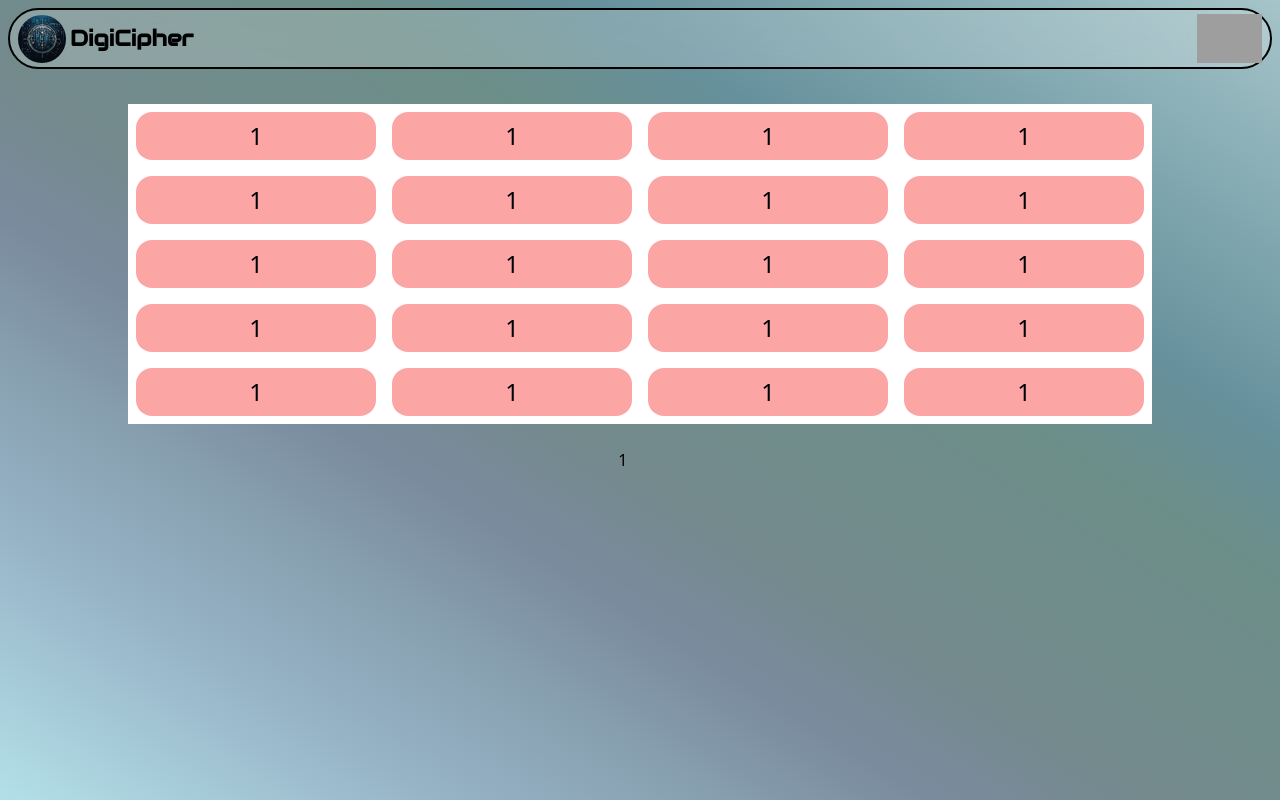
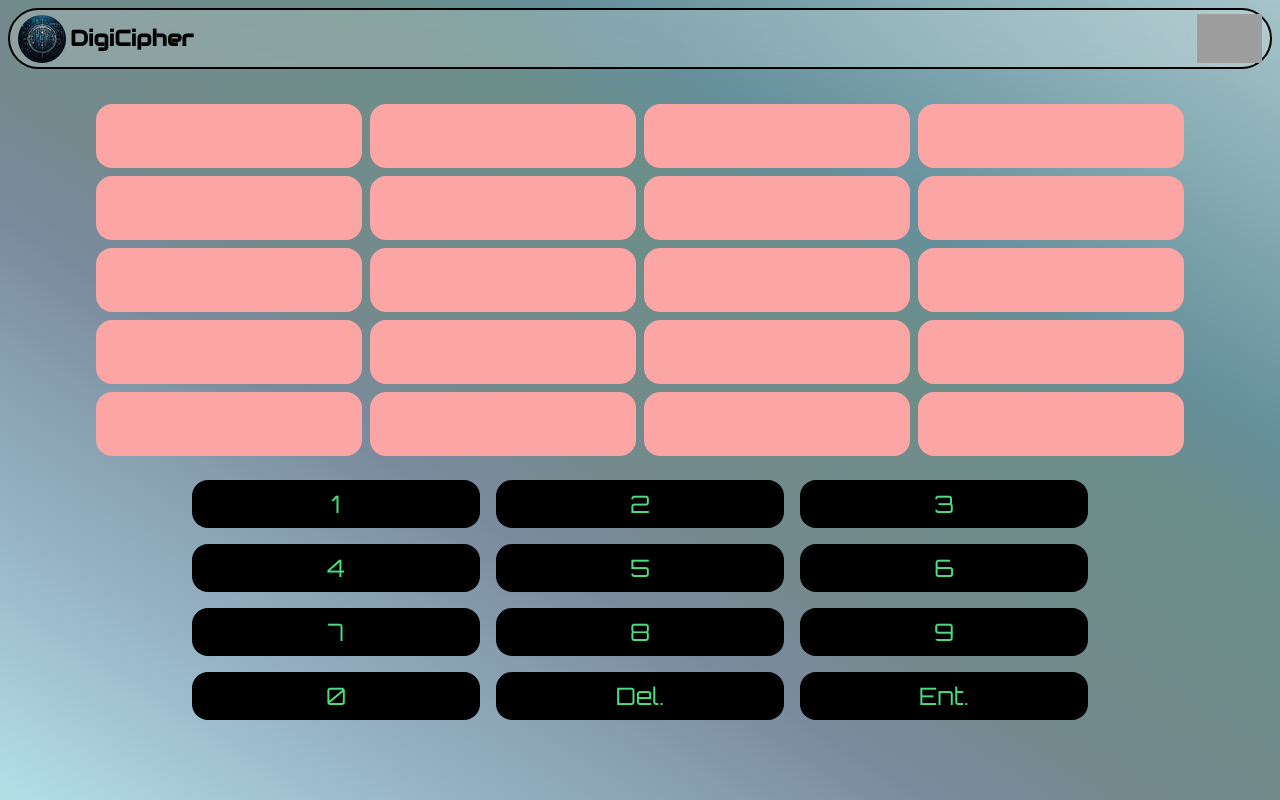
Before and after one commit to PJyoti04/digicipher, a React (Vite) app in the folder frontend/: page /classic in a window 1280 px wide. Built offline with nearby package versions, Linux system fonts and the light colour scheme; grey boxes are pictures that could not be loaded.

Commit message:
Completed the Input and UI

```diff
--- a/frontend/index.html
+++ b/frontend/index.html
@@ -11,6 +11,8 @@
   <link href="https://fonts.googleapis.com/css2?family=Audiowide&family=Bungee&display=swap" rel="stylesheet">
   <link href="https://fonts.googleapis.com/css2?family=Orbitron:wght@400..900&display=swap" rel="stylesheet">
   <link href="https://fonts.googleapis.com/css2?family=Share+Tech+Mono&display=swap" rel="stylesheet">
+  <link href="https://fonts.googleapis.com/css2?family=Fira+Code:wght@400&display=swap" rel="stylesheet">
+
 </head>
 
 <body>
--- a/frontend/src/Components/Pages/Classic.jsx
+++ b/frontend/src/Components/Pages/Classic.jsx
@@ -1,7 +1,30 @@
-import React from "react";
-import Navbar from "./Navbar";
+import React, { useState } from "react";
 
 const Classic = () => {
+  const [input, setInput] = useState([[], [], [], [], []]); // 5 rows of inputs
+  const [currentRow, setCurrentRow] = useState(0); // To track the current row
+  const [currentInput, setCurrentInput] = useState([]); // Current row input
+
+  const handleKeyClick = (key) => {
+    if (key === "Delete") {
+      setCurrentInput((prev) => prev.slice(0, -1)); // Remove the last input
+    } else if (key === "Enter") {
+      if (currentInput.length === 4) {
+        let newInput = [...input];
+        newInput[currentRow] = currentInput; // Save the current row input
+        setInput(newInput);
+        setCurrentInput([]); // Clear the input for the next row
+        if (currentRow < 4) {
+          setCurrentRow(currentRow + 1); // Move to the next row
+        }
+      } else {
+        alert("Please enter 4 digits before pressing Enter.");
+      }
+    } else if (currentInput.length < 4) {
+      setCurrentInput((prev) => [...prev, key]); // Add the number to the input
+    }
+  };
+
   return (
     <div
       className="h-[100vh] w-full flex gap-6 flex-col items-center"
@@ -23,82 +46,65 @@ const Classic = () => {
           </div>
           <img
             src="https://avatar.iran.liara.run/public/3"
-            alt=""
+            alt="User avatar"
             className="h-[49px] w-auto"
           />
         </nav>
       </div>
+
       {/* Input */}
-
-      <div className="h-[40%] w-[80%] bg-white flex">
-        <div className="w-full p-2 grid grid-cols-4 grid-rows-5 gap-4">
-          <div className="h-[100%] w-full bg-red-300 rounded-2xl flex items-center justify-center text-2xl">
-            1
-          </div>
-          <div className="h-[100%] w-full bg-red-300 rounded-2xl flex items-center justify-center text-2xl">
-            1
-          </div>
-          <div className="h-[100%] w-full bg-red-300 rounded-2xl flex items-center justify-center text-2xl">
-            1
-          </div>
-          <div className="h-[100%] w-full bg-red-300 rounded-2xl flex items-center justify-center text-2xl">
-            1
-          </div>
-          <div className="h-[100%] w-full bg-red-300 rounded-2xl flex items-center justify-center text-2xl">
-            1
-          </div>
-          <div className="h-[100%] w-full bg-red-300 rounded-2xl flex items-center justify-center text-2xl">
-            1
-          </div>
-          <div className="h-[100%] w-full bg-red-300 rounded-2xl flex items-center justify-center text-2xl">
-            1
-          </div>
-          <div className="h-[100%] w-full bg-red-300 rounded-2xl flex items-center justify-center text-2xl">
-            1
-          </div>
-          <div className="h-[100%] w-full bg-red-300 rounded-2xl flex items-center justify-center text-2xl">
-            1
-          </div>
-          <div className="h-[100%] w-full bg-red-300 rounded-2xl flex items-center justify-center text-2xl">
-            1
-          </div>
-          <div className="h-[100%] w-full bg-red-300 rounded-2xl flex items-center justify-center text-2xl">
-            1
-          </div>
-          <div className="h-[100%] w-full bg-red-300 rounded-2xl flex items-center justify-center text-2xl">
-            1
-          </div>
-          <div className="h-[100%] w-full bg-red-300 rounded-2xl flex items-center justify-center text-2xl">
-            1
-          </div>
-          <div className="h-[100%] w-full bg-red-300 rounded-2xl flex items-center justify-center text-2xl">
-            1
-          </div>
-          <div className="h-[100%] w-full bg-red-300 rounded-2xl flex items-center justify-center text-2xl">
-            1
-          </div>
-          <div className="h-[100%] w-full bg-red-300 rounded-2xl flex items-center justify-center text-2xl">
-            1
-          </div>
-          <div className="h-[100%] w-full bg-red-300 rounded-2xl flex items-center justify-center text-2xl">
-            1
-          </div>
-          <div className="h-[100%] w-full bg-red-300 rounded-2xl flex items-center justify-center text-2xl">
-            1
-          </div>
-          <div className="h-[100%] w-full bg-red-300 rounded-2xl flex items-center justify-center text-2xl">
-            1
-          </div>
-          <div className="h-[100%] w-full bg-red-300 rounded-2xl flex items-center justify-center text-2xl">
-            1
-          </div>
+      <div className="h-[44%] w-[85%]">
+        <div className=" w-full h-full grid grid-cols-4 grid-rows-5 gap-2">
+          {input.flat().map((digit, index) => (
+            <div
+              key={index}
+              className="h-full w-full bg-red-300 font-audiowide rounded-xl flex items-center justify-center text-4xl"
+            >
+              {digit}
+            </div>
+          ))}
+          {currentInput.map((digit, index) => (
+            <div
+              key={index}
+              className="h-full w-full bg-red-300 font-audiowide rounded-2xl flex items-center justify-center text-4xl"
+            >
+              {digit}
+            </div>
+          ))}
+          {Array.from({ length: 20 - input.flat().length }).map((_, index) => (
+            <div
+              key={`empty-${index}`}
+              className="h-full w-full bg-red-300 font-audiowide rounded-2xl flex items-center justify-center text-4xl"
+            ></div>
+          ))}
         </div>
       </div>
 
       {/* Keyboard */}
-      <div>
-        <div className="grid grid-cols-3 grid-rows-4 gap-2">
-          <div>1</div>
+      <div className="h-[30%] w-[70%]">
+        <div className="h-full w-full grid grid-cols-3 grid-rows-4 gap-4">
+          {[
+            "1",
+            "2",
+            "3",
+            "4",
+            "5",
+            "6",
+            "7",
+            "8",
+            "9",
+            "0",
+            "Delete",
+            "Enter",
+          ].map((key) => (
+            <button
+              key={key}
+              className="h-full w-full bg-black text-green-400 flex justify-center items-center text-2xl font-orbitron rounded-2xl"
+              onClick={() => handleKeyClick(key)}
+            >
+              {key === "Delete" ? "Del." : key === "Enter" ? "Ent." : key}
+            </button>
+          ))}
         </div>
       </div>
     </div>
--- a/frontend/tailwind.config.js
+++ b/frontend/tailwind.config.js
@@ -9,6 +9,7 @@ export default {
         pressStart: ['"Press Start 2P"', 'cursive'],
         rajdhani: ['Rajdhani', 'sans-serif'],
         audiowide: ['Audiowide', 'cursive'],
+        fira: ['Fira Code', 'monospace']
       },
     },
   },
```
